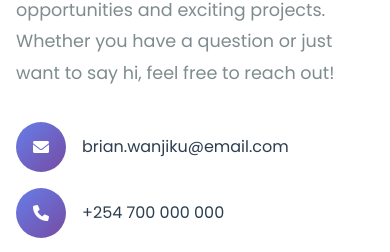
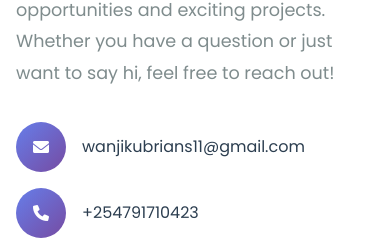
Before and after one commit to wanjikubrians-khim/Portfolio, a plain HTML site: page index.html in a window 390 px wide. Shown: the part 8909-9161 px from the top of the page. Drawn offline with Linux system fonts and the light colour scheme.

Commit message:
Update contact details with correct email and phone number

```diff
--- a/index.html
+++ b/index.html
@@ -341,11 +341,11 @@
                     <div class="contact-items">
                         <div class="contact-item">
                             <i class="fas fa-envelope"></i>
-                            <span>brian.wanjiku@email.com</span>
+                            <span>wanjikubrians11@gmail.com</span>
                         </div>
                         <div class="contact-item">
                             <i class="fas fa-phone"></i>
-                            <span>+254 700 000 000</span>
+                            <span>+254791710423</span>
                         </div>
                         <div class="contact-item">
                             <i class="fas fa-map-marker-alt"></i>
```
